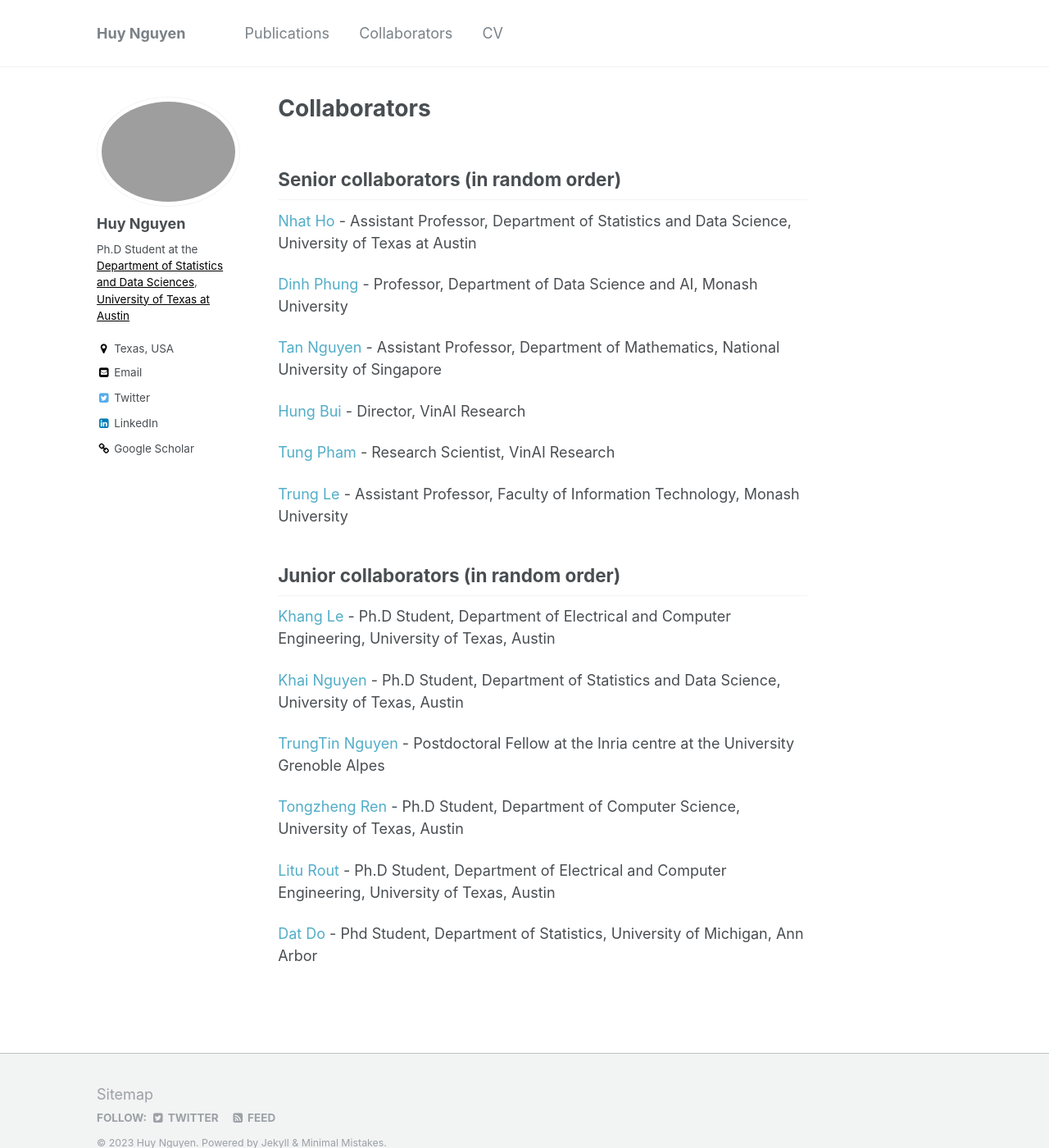
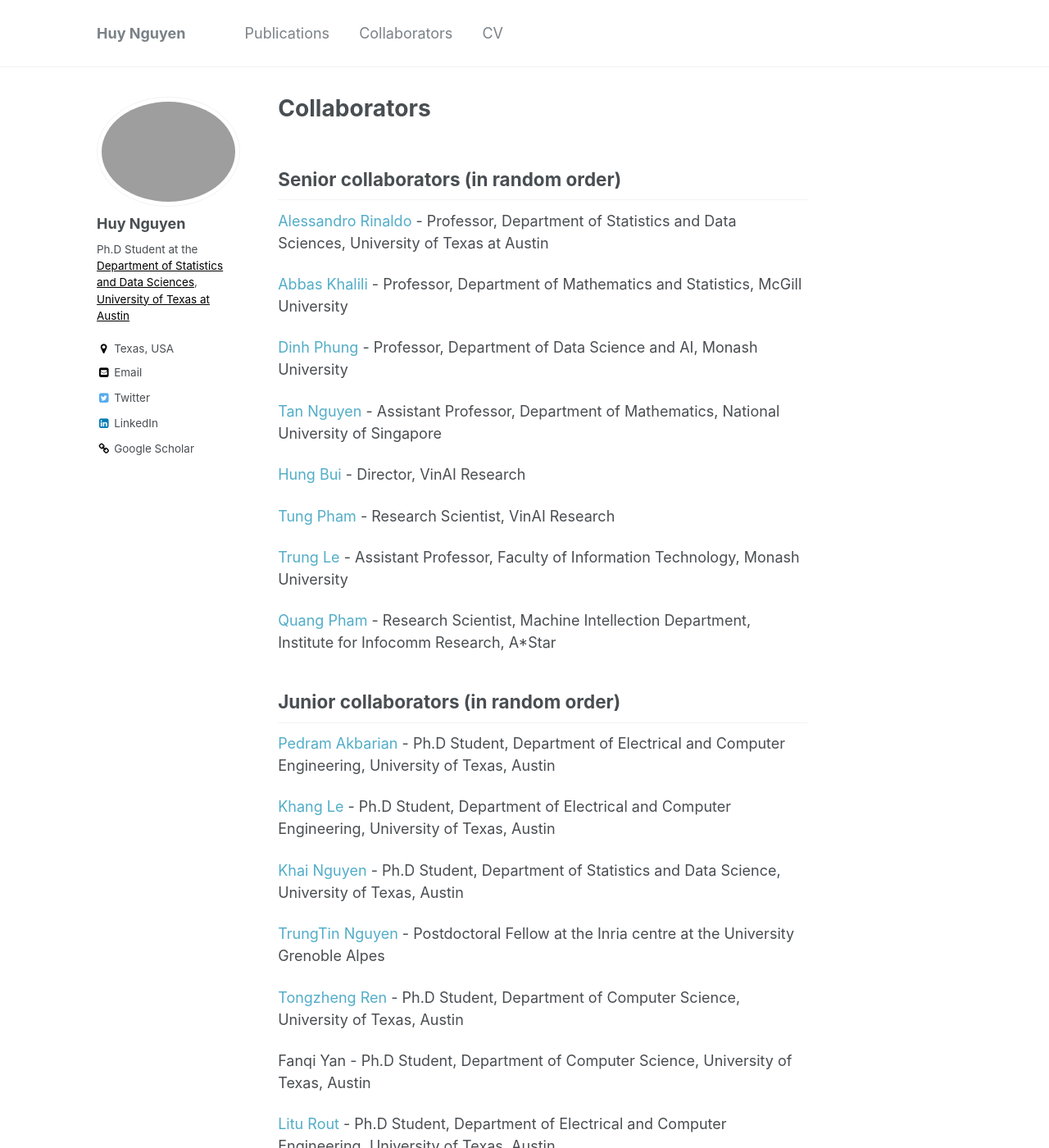
Before and after one commit to snowwhite2011/huyentrang0811.github.io, a Jekyll site: the page built from _pages/collabs.md, in a window 1280 px wide and 1400 px high. Shown: the whole window at 82% size. Built offline with Jekyll 4.4.1, drawn with Linux system fonts in a browser that asks for light colours.

Commit message:
Update collabs.md

```diff
--- a/_pages/collabs.md
+++ b/_pages/collabs.md
@@ -12,7 +12,9 @@ redirect_from:
 
 ## Senior collaborators (in random order)
 
-[Nhat Ho](https://nhatptnk8912.github.io/) - Assistant Professor, Department of Statistics and Data Science, University of Texas at Austin
+[Alessandro Rinaldo](https://arinaldo.github.io/) - Professor, Department of Statistics and Data Sciences, University of Texas at Austin
+
+[Abbas Khalili](https://www.math.mcgill.ca/khalili/) - Professor, Department of Mathematics and Statistics, McGill University
 
 [Dinh Phung](http://dinhphung.ml/) - Professor, Department of Data Science and AI, Monash University
 
@@ -24,8 +26,12 @@ redirect_from:
 
 [Trung Le](https://scholar.google.ca/citations?user=gysdMxwAAAAJ&hl=en) - Assistant Professor, Faculty of Information Technology, Monash University
 
+[Quang Pham](https://sites.google.com/view/quangpham93) - Research Scientist, Machine Intellection Department, Institute for Infocomm Research, A*Star
+
 
 ## Junior collaborators (in random order)
+
+[Pedram Akbarian](https://www.linkedin.com/in/pedram-akbarian-10695a100/) - Ph.D Student, Department of Electrical and Computer Engineering, University of Texas, Austin
 
 [Khang Le](https://lntk.github.io/) - Ph.D Student, Department of Electrical and Computer Engineering, University of Texas, Austin
 
@@ -35,6 +41,8 @@ redirect_from:
 
 [Tongzheng Ren](https://www.cs.utexas.edu/~tzren/) - Ph.D Student, Department of Computer Science, University of Texas, Austin
 
+Fanqi Yan - Ph.D Student, Department of Computer Science, University of Texas, Austin
+
 [Litu Rout](https://liturout.github.io/) - Ph.D Student, Department of Electrical and Computer Engineering, University of Texas, Austin
 
 [Dat Do](https://dodat619.github.io/) - Phd Student, Department of Statistics, University of Michigan, Ann Arbor
```
